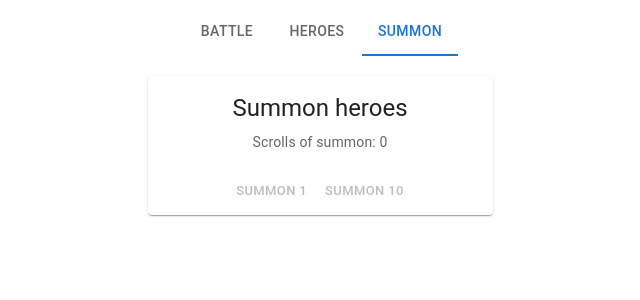
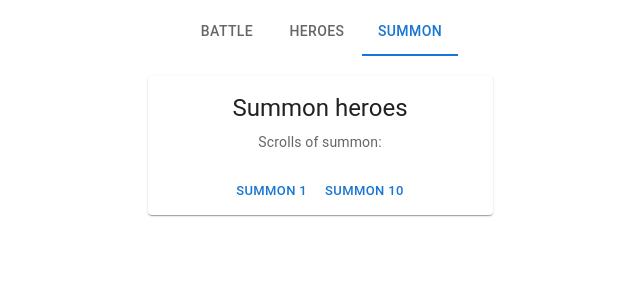
Before and after one commit to Markoxmas/RealmOfNyssaria, a React (Create React App) app: page / in a window 1280 px wide. Both pictures are taken after a click on the tab "SUMMON". Shown: the top 300 px of the page, without its empty margins (320-960 px from the left). Built offline with nearby package versions, Linux system fonts and the light colour scheme; no server answers.

Commit message:
Refactoring items in frontend

```diff
--- a/src/features/inventory/inventorySlice.ts
+++ b/src/features/inventory/inventorySlice.ts
@@ -5,22 +5,21 @@ import { summonHeroes } from "../summon/summonSlice";
 import { levelUp } from "../upgrade/upgradeSlice";
 import { claimLoot } from "../battle/battleSlice";
 
-export type Inventory = {
-  _id: string;
-  scroll_of_summon: number;
-  gold: number;
+export type Item = {
+  id: number;
+  name: string;
+  image: string;
+  quantity: number;
 };
 
 export interface InventoryState {
   _id: string;
-  scrollOfSummon: number;
-  gold: number;
+  items: Item[];
 }
 
 const initialState: InventoryState = {
   _id: "",
-  scrollOfSummon: 0,
-  gold: 0,
+  items: [],
 };
 
 export const getInventory = createAsyncThunk(
@@ -40,22 +39,29 @@ const inventorySlice = createSlice({
       .addCase(getInventory.fulfilled, (state, action) => {
         if (action.payload[0]) {
           state._id = action.payload[0]._id;
-          state.scrollOfSummon = action.payload[0].scroll_of_summon;
-          state.gold = action.payload[0].gold;
+          state.items = action.payload[0].items;
         }
       })
       .addCase(getInventory.rejected, (state, action) => {
         console.log(action.error.message);
       })
       .addCase(summonHeroes.fulfilled, (state, action) => {
-        state.scrollOfSummon = action.payload.scrollOfSummon;
+        state.items = state.items.map((item) => {
+          if (item.id === 2) {
+            return {
+              ...item,
+              quantity: action.payload.scrollOfSummon,
+            };
+          } else {
+            return item;
+          }
+        });
       })
       .addCase(levelUp.fulfilled, (state, action) => {
-        state.gold = action.payload.inventory.gold;
+        state.items = action.payload.inventory.items;
       })
       .addCase(claimLoot.fulfilled, (state, action) => {
-        state.gold = action.payload.inventory.gold;
-        state.scrollOfSummon = action.payload.inventory.scroll_of_summon;
+        state.items = action.payload.inventory.items;
       });
   },
 });
--- a/src/features/summon/SummonCard.tsx
+++ b/src/features/summon/SummonCard.tsx
@@ -8,9 +8,8 @@ import { summonHeroes } from "./summonSlice";
 
 export default function SummonCard() {
   const dispatch = useAppDispatch();
-  const scrollOfSummon = useAppSelector(
-    (state) => state.inventory.scrollOfSummon
-  );
+  const items = useAppSelector((state) => state.inventory.items);
+  const scrollOfSummon = items.find((item) => item.id === 2);
   return (
     <Card
       sx={{
@@ -27,21 +26,21 @@ export default function SummonCard() {
           Summon heroes
         </Typography>
         <Typography variant="body2" sx={{ color: "text.secondary" }}>
-          Scrolls of summon: {scrollOfSummon}
+          Scrolls of summon: {scrollOfSummon?.quantity}
         </Typography>
       </CardContent>
       <CardActions>
         <Button
           size="small"
           onClick={() => dispatch(summonHeroes(1))}
-          disabled={scrollOfSummon < 1}
+          disabled={scrollOfSummon && scrollOfSummon.quantity < 1}
         >
           Summon 1
         </Button>
         <Button
           size="small"
           onClick={() => dispatch(summonHeroes(10))}
-          disabled={scrollOfSummon < 10}
+          disabled={scrollOfSummon && scrollOfSummon.quantity < 10}
         >
           Summon 10
         </Button>
--- a/src/features/upgrade/LevelUp.tsx
+++ b/src/features/upgrade/LevelUp.tsx
@@ -7,13 +7,13 @@ import { useEffect, useState } from "react";
 
 export const maxLevelUpAmount = (
   hero: Hero | null,
-  inventory: InventoryState,
+  gold: number,
   upgradeInfo: UpgradeInfo
 ) => {
   if (hero === null) {
     return;
   }
-  const gold = inventory.gold;
+
   let requiredGold = {
     one: 0,
     ten: 0,
@@ -49,13 +49,15 @@ export default function LevelUp() {
   const dispatch = useAppDispatch();
   const hero = useAppSelector((state) => state.upgrade.hero);
   const inventory = useAppSelector((state) => state.inventory);
+  const inventoryItems = inventory.items;
   const upgradeInfo = useAppSelector((state) => state.upgrade.upgradeInfo);
+  const gold = inventoryItems.find((item) => item.id === 1)?.quantity || 0;
   const [levelUpInfo, setLevelUpInfo] = useState(
-    maxLevelUpAmount(hero, inventory, upgradeInfo)
+    maxLevelUpAmount(hero, gold, upgradeInfo)
   );
 
   useEffect(() => {
-    setLevelUpInfo(maxLevelUpAmount(hero, inventory, upgradeInfo));
+    setLevelUpInfo(maxLevelUpAmount(hero, gold, upgradeInfo));
   }, [hero?.level]);
 
   const levelUp = (amount: number) => {
@@ -80,7 +82,7 @@ export default function LevelUp() {
         gap: "5px",
       }}
     >
-      <div>You have {inventory.gold} gold</div>
+      <div>You have {gold} gold</div>
       {levelUpInfo && levelUpInfo.finalLevelUpAmount > 1 && (
         <Button variant="contained" onClick={() => levelUp(1)}>
           Level up 1 ({levelUpInfo?.requiredGold.one} gold)
```
